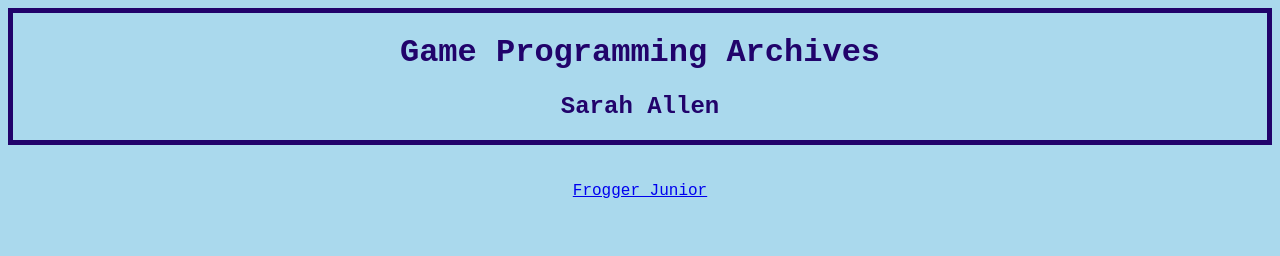
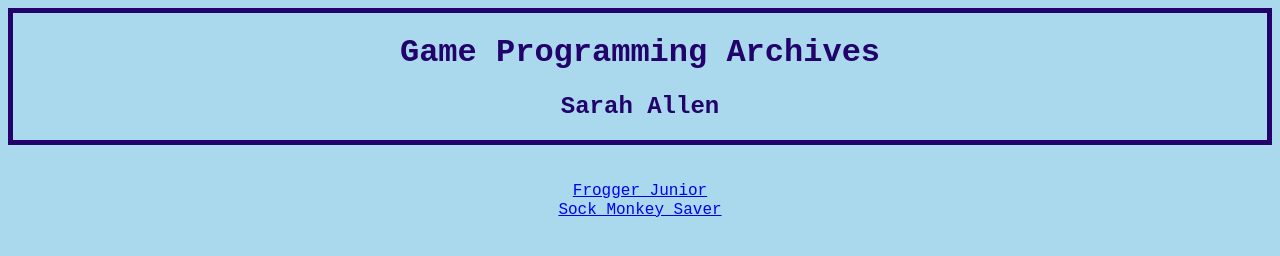
Before and after one commit to skate94/skate94.github.io, a plain HTML site: page index.html in a window 1280 px wide. Drawn offline with Linux system fonts and the light colour scheme.

Commit message:
new link
sock monkey saver link

```diff
--- a/index.html
+++ b/index.html
@@ -22,7 +22,8 @@
 <br><br>
 
 <div id="div2">
-	<a href="https://cdn.rawgit.com/skate94/frogger/master/frogger.html">Frogger Junior</a>
+	<a href="https://cdn.rawgit.com/skate94/frogger/master/frogger.html">Frogger Junior</a><br>
+	<a href="https://cdn.rawgit.com/skate94/sockmonkeysaver/master/index.html">Sock Monkey Saver</a>
 </div>
 
 </body>
```
